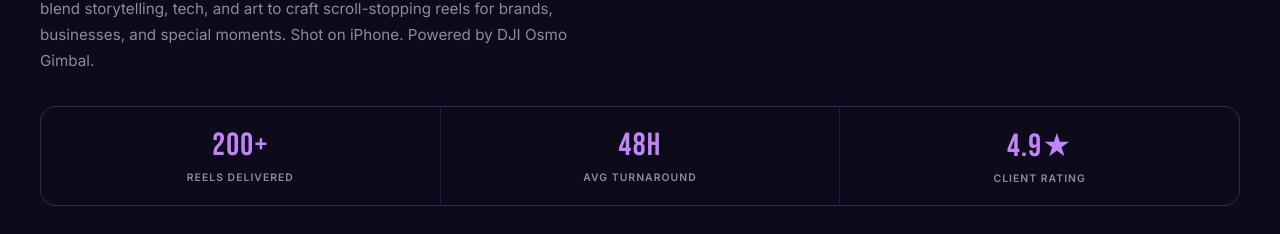
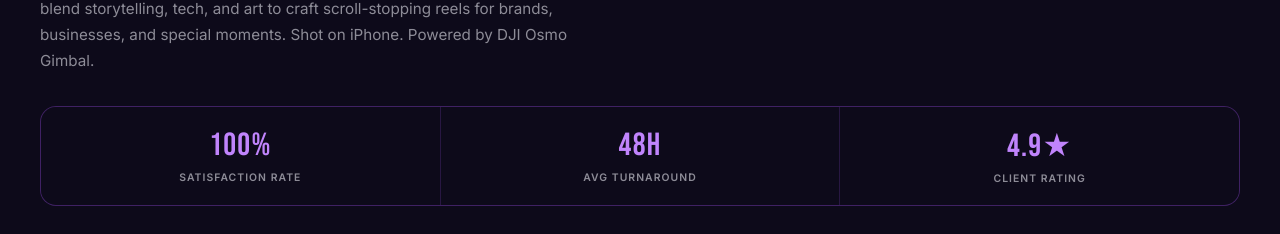
Before and after one commit to Racchu100/cinemakez, a Next.js app: page / in a window 1280 px wide. Shown: the part 1418-1652 px from the top of the page. Built offline with nearby package versions, Linux system fonts and the light colour scheme.

Commit message:
add 100% Satisfaction Rate to stats section

```diff
--- a/cinemakez.html
+++ b/cinemakez.html
@@ -535,8 +535,8 @@ footer p{font-size:0.78rem;color:var(--muted);line-height:1.7;margin-bottom:1.5r
   </div>
   <div class="stats-row reveal" style="margin-top:2rem">
     <div class="stat-cell">
-      <span class="stat-num">200+</span>
-      <span class="stat-lbl">Reels Delivered</span>
+      <span class="stat-num">100%</span>
+      <span class="stat-lbl">Satisfaction Rate</span>
     </div>
     <div class="stat-cell">
       <span class="stat-num">48H</span>
--- a/src/app/page.tsx
+++ b/src/app/page.tsx
@@ -122,8 +122,8 @@ export default function Home() {
         </div>
         <div className="stats-row reveal" style={{ marginTop: "2rem" }}>
           <div className="stat-cell">
-            <span className="stat-num">200+</span>
-            <span className="stat-lbl">Reels Delivered</span>
+            <span className="stat-num">100%</span>
+            <span className="stat-lbl">Satisfaction Rate</span>
           </div>
           <div className="stat-cell">
             <span className="stat-num">48H</span>
```
